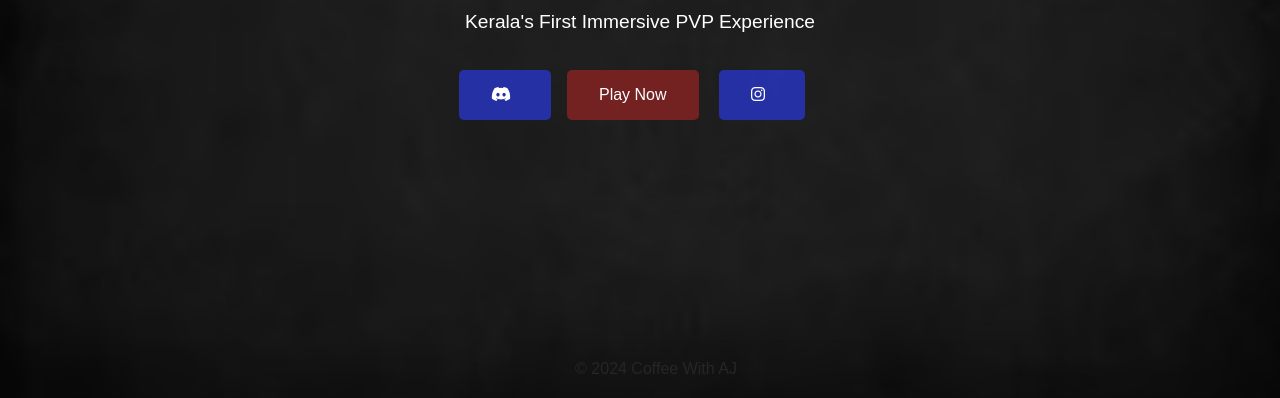
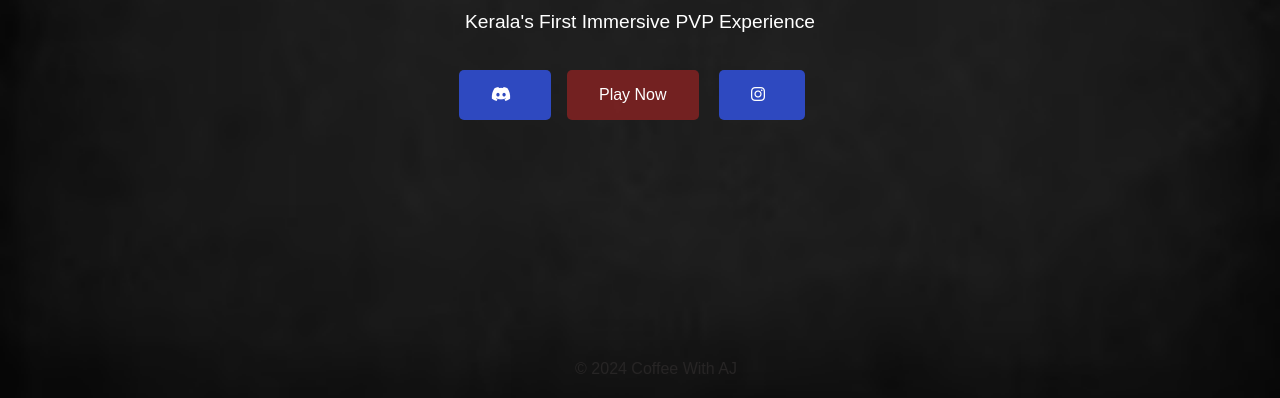
Before and after one commit to AJINJIJI/AJINJI.github.io, a plain HTML site: page index.html in a window 1280 px wide. Shown: the part 402-800 px from the top of the page. Drawn offline with Linux system fonts and the light colour scheme.

Commit message:
colour change

```diff
--- a/style2.css
+++ b/style2.css
@@ -67,7 +67,7 @@ nav a {
 }
 
 .hero .discord-btn {
-  background-color: #2733bbdc; /* Discord blue color */
+  background-color: #2e49c0; /* Discord blue color */
 }
 
 .hero .discord-btn:hover {
@@ -75,7 +75,7 @@ nav a {
 }
 
 .hero .instagram-btn {
-  background-color: #2733bbdc; /* Instagram pink color */
+  background-color: #2e49c0; /* Instagram pink color */
 }
 
 .hero .instagram-btn:hover {
```
